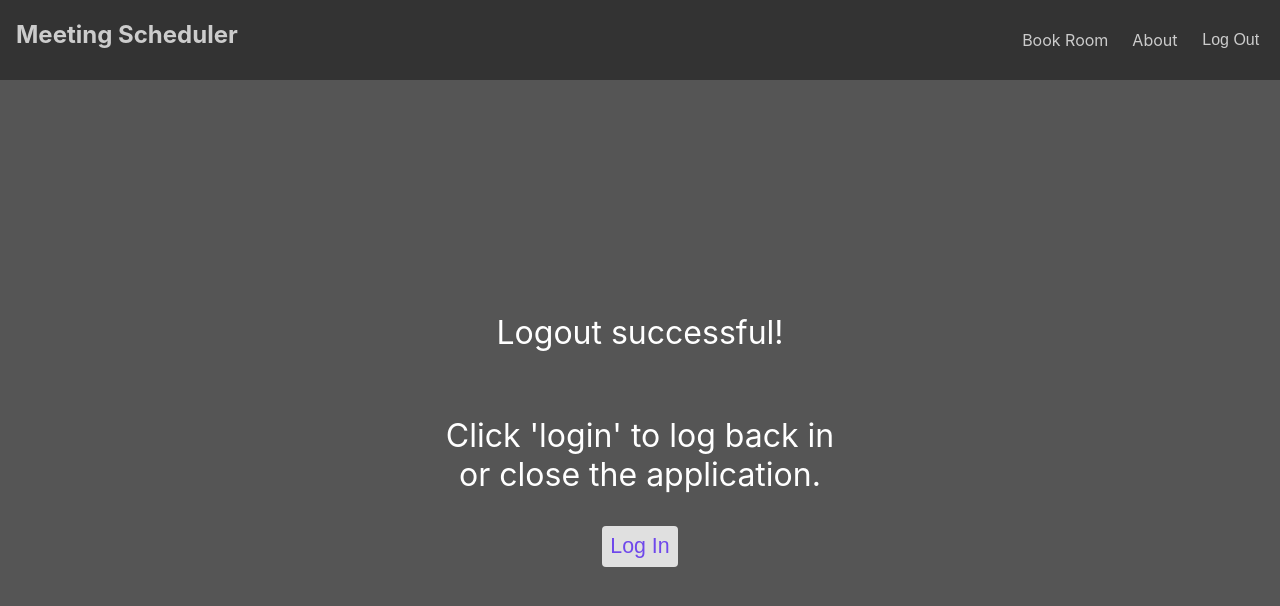
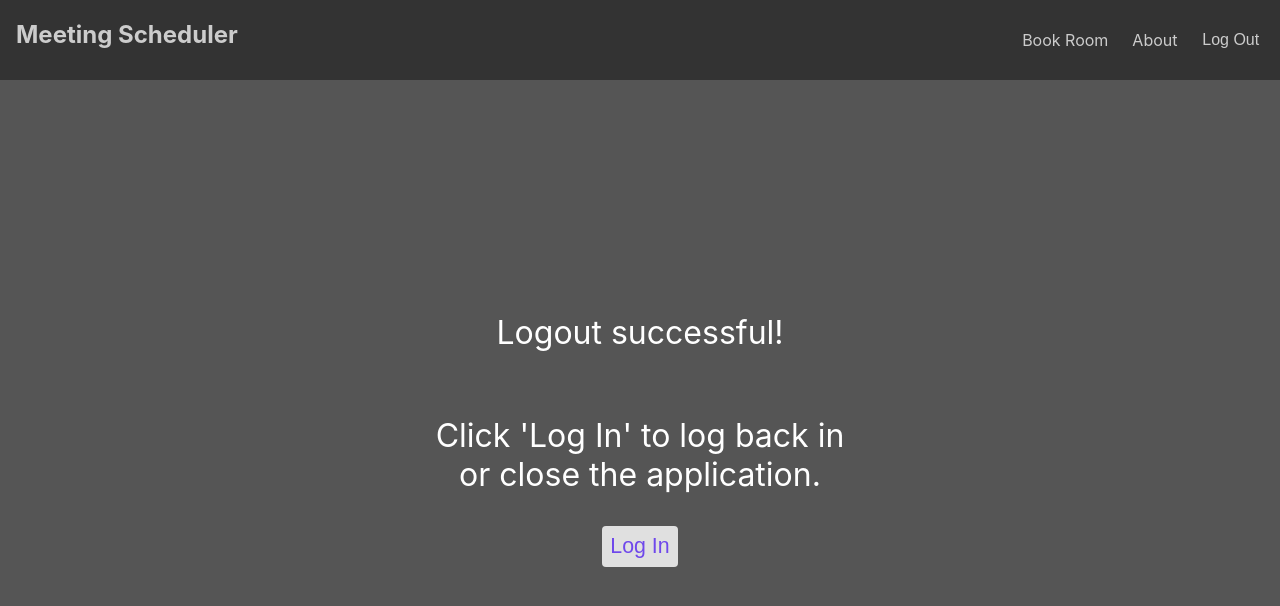
Before and after one commit to krl0mbs/meetingschedulertool, a React (Create React App) app: page /logout in a window 1280 px wide. Shown: the top 606 px of the page. Built offline with nearby package versions, Linux system fonts and the light colour scheme.

Commit message:
Fixed a few outdated routing urls

```diff
--- a/src/pages/Confirm.js
+++ b/src/pages/Confirm.js
@@ -109,8 +109,8 @@ export default function Confirm(){
         <body className="Confirm-body">
             {location.state.data.meetings.map((booking) => <Room meeting = {booking} returnType = {2}/>)}
             <div className="row-align">
-                <Link to="/bookroom" className="button-style" onClick={updateData}>Submit</Link>
-                <Link to="/bookroom" className="button-style">Cancel</Link>
+                <Link to="/" className="button-style" onClick={updateData}>Submit</Link>
+                <Link to="/" className="button-style">Cancel</Link>
             </div>
         </body>
     )
--- a/src/pages/Logout.js
+++ b/src/pages/Logout.js
@@ -5,7 +5,7 @@ export default function Logout() {
     return (
         <body className="Logout-body">
             <h1 className="text" style={{paddingBottom:"4rem"}}>{"Logout successful!"}</h1>
-            <h1 className="text">{"Click 'login' to log back in"}</h1>
+            <h1 className="text">{"Click 'Log In' to log back in"}</h1>
             <h1 className="text">{"or close the application."}</h1>
             <LoginButton/>
         </body>
```
